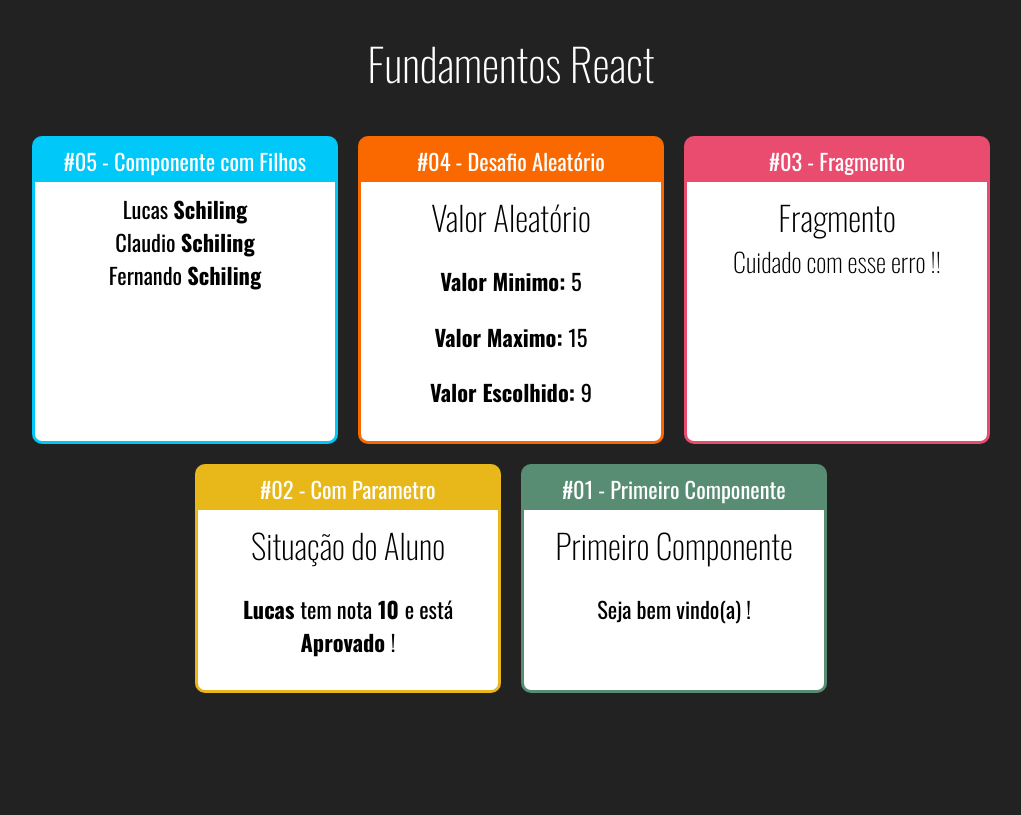
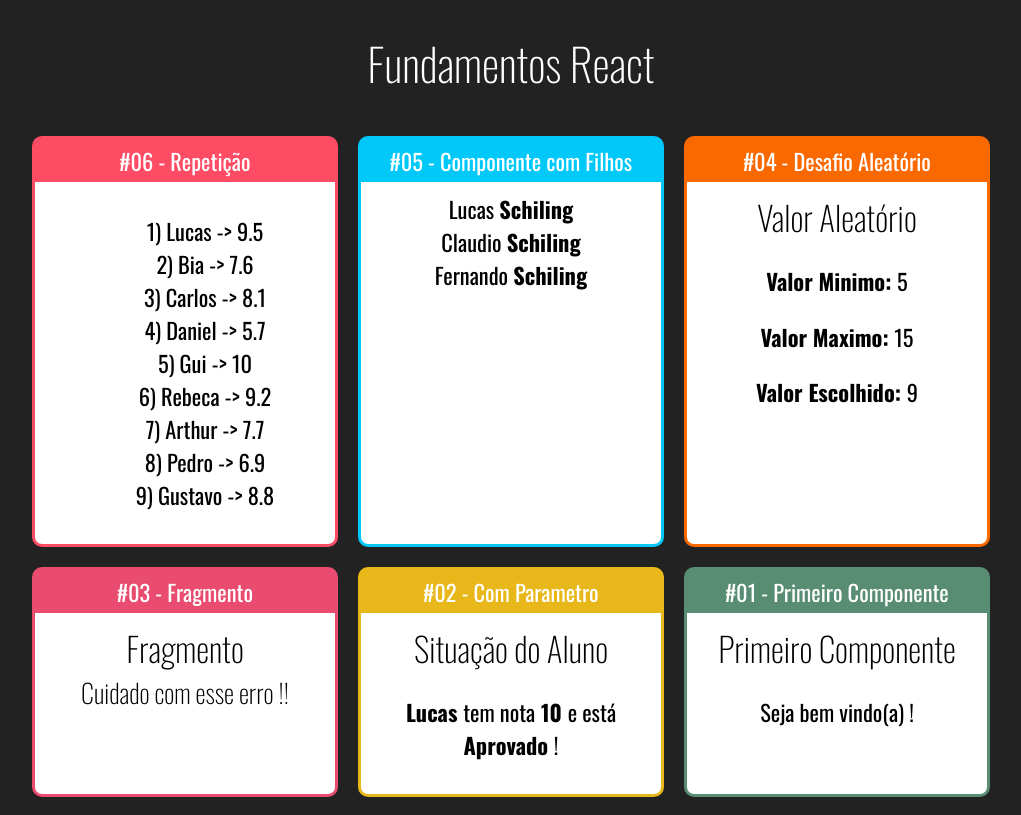
Before and after one commit to LucasAparecidoFlorentino/React, a React (Create React App) app: page / in a window 1280 px wide. Shown: the whole page, without its empty margins (129-1150 px from the left). Built offline with nearby package versions, Linux system fonts and the light colour scheme.

Commit message:
Aprendendo repetição no react

```diff
--- a/src/App.jsx
+++ b/src/App.jsx
@@ -8,6 +8,7 @@
 import Card from './components/layout/Card'
 import Familia from './components/basicos/Familia'
 import FamiliaMembro from './components/basicos/FamiliaMembro'
+import ListaAlunos from './components/repeticao/ListaAlunos'
 
 // Com a utilização do default, consigo retornar uma função anonima, caso contrário, erro.
 // =>: para uma arrow function
@@ -17,6 +18,10 @@
         <h1>Fundamentos React</h1>
 
         <div className="Cards">
+            <Card titulo="#06 - Repetição" color='#FF4C65'>
+                <ListaAlunos></ListaAlunos>
+            </Card>
+
             <Card titulo="#05 - Componente com Filhos" color='#00C8F8'>
                 <Familia sobrenome='Schiling' >
                     <FamiliaMembro nome='Lucas'/>
--- /dev/null
+++ b/src/components/repeticao/ListaAlunos.jsx
@@ -0,0 +1,25 @@
+import React from 'react'
+import alunos from '../../data/alunos'
+
+export default props => {
+    // const li1 =
+    // (   <li>
+    //         {alunos[0].id}) {alunos[0].nome} -> {alunos[0].nota}
+    //     </li>
+    // );
+
+    const alunosLista = alunos.map(aluno => {
+        return <li key={aluno.id}>
+            {aluno.id}) {aluno.nome} -> {aluno.nota}
+        </li>
+    })
+
+    return (
+        <div>
+            <ul style={{ listStyle: 'none'}}>
+                {alunosLista}
+            </ul>
+        </div>
+    )
+
+}
--- /dev/null
+++ b/src/data/alunos.js
@@ -0,0 +1,11 @@
+export default [
+    { id: 1, nome: 'Lucas', nota: 9.5 },
+    { id: 2, nome: 'Bia', nota: 7.6 },
+    { id: 3, nome: 'Carlos', nota: 8.1 },
+    { id: 4, nome: 'Daniel', nota: 5.7 },
+    { id: 5, nome: 'Gui', nota: 10.0 },
+    { id: 6, nome: 'Rebeca', nota: 9.2 },
+    { id: 7, nome: 'Arthur', nota: 7.7 },
+    { id: 8, nome: 'Pedro', nota: 6.9 },
+    { id: 9, nome: 'Gustavo', nota: 8.8 }
+]
```
